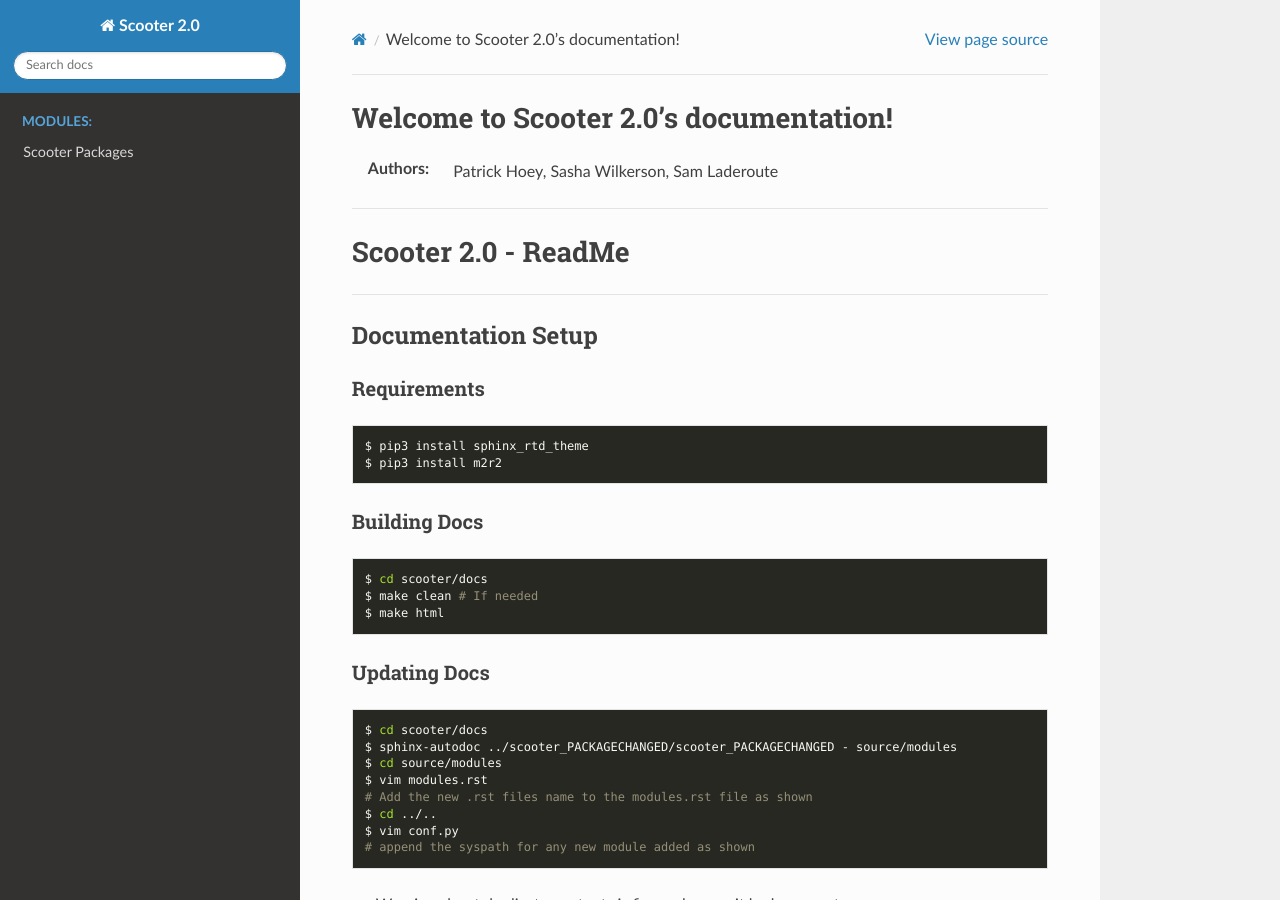
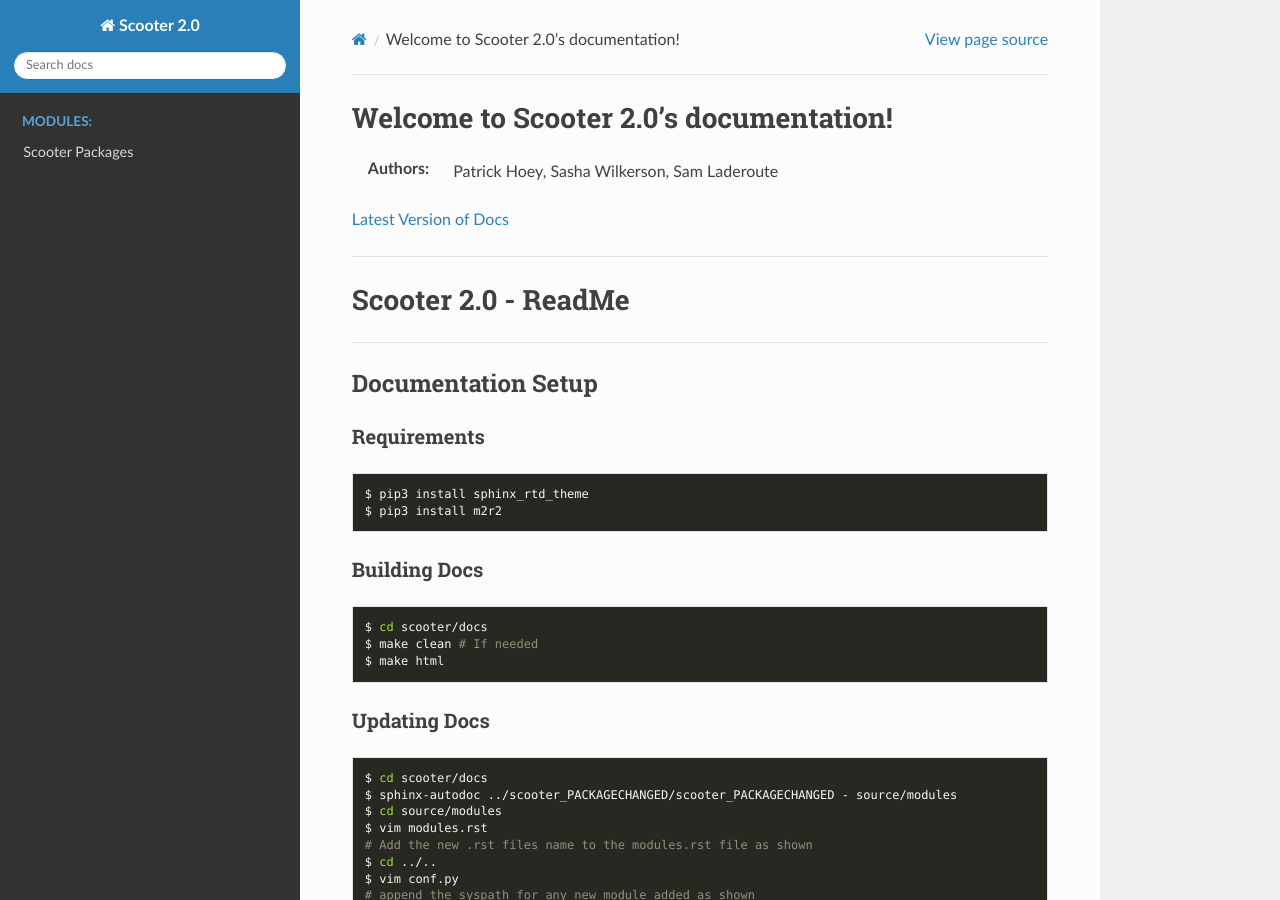
Before and after one commit to umlscooterteam/scooter, a Sphinx documentation site: the page built from docs/source/index.rst, in a window 1280 px wide and 900 px high. Built offline with Sphinx 7.4.7 and the Read the Docs theme 2.0.0, drawn with Linux system fonts in a browser that asks for light colours.

Commit message:
added RTD link. RTD working

```diff
--- a/docs/source/index.rst
+++ b/docs/source/index.rst
@@ -10,6 +10,8 @@ Welcome to Scooter 2.0's documentation!
    Patrick Hoey,
    Sasha Wilkerson,
    Sam Laderoute
+
+`Latest Version of Docs <https://scooter.readthedocs.io/>`_
 
 .. mdinclude:: ../../README.md
 
```
